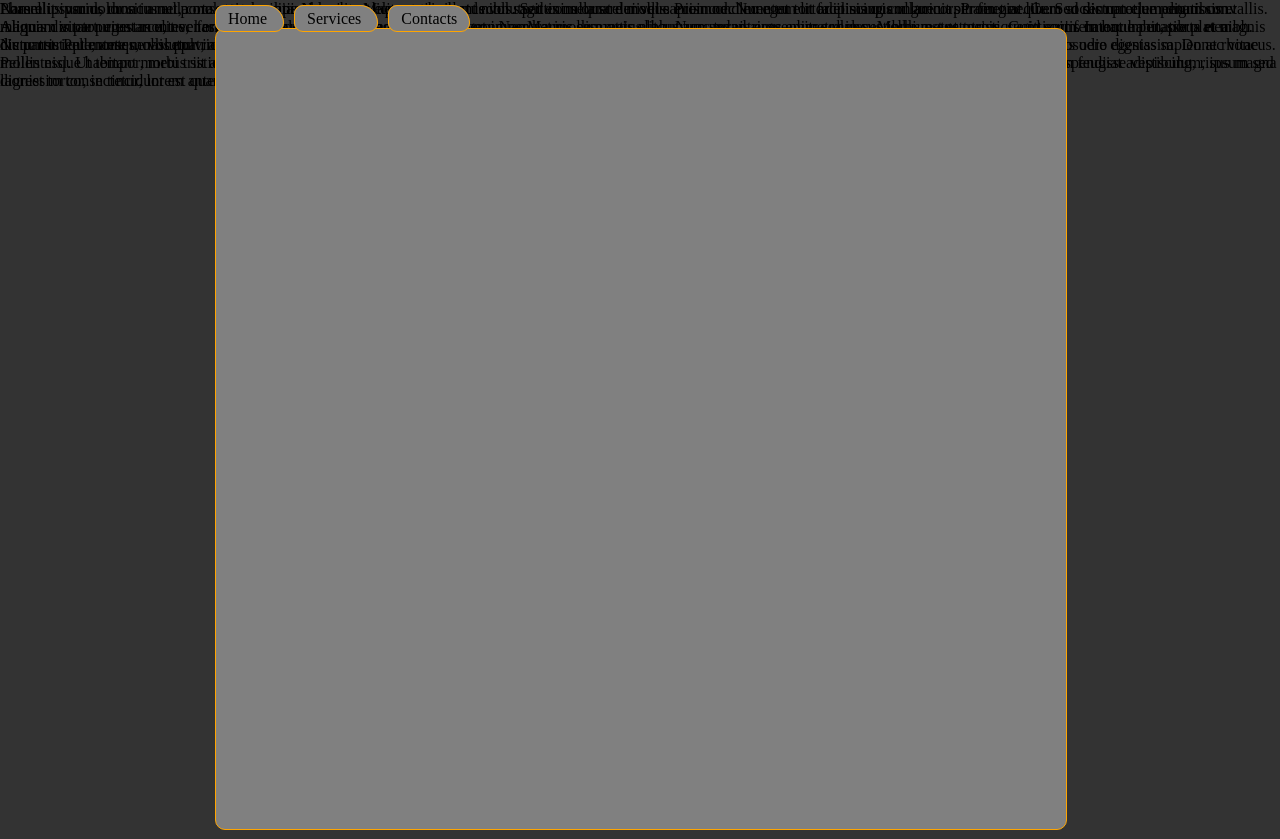
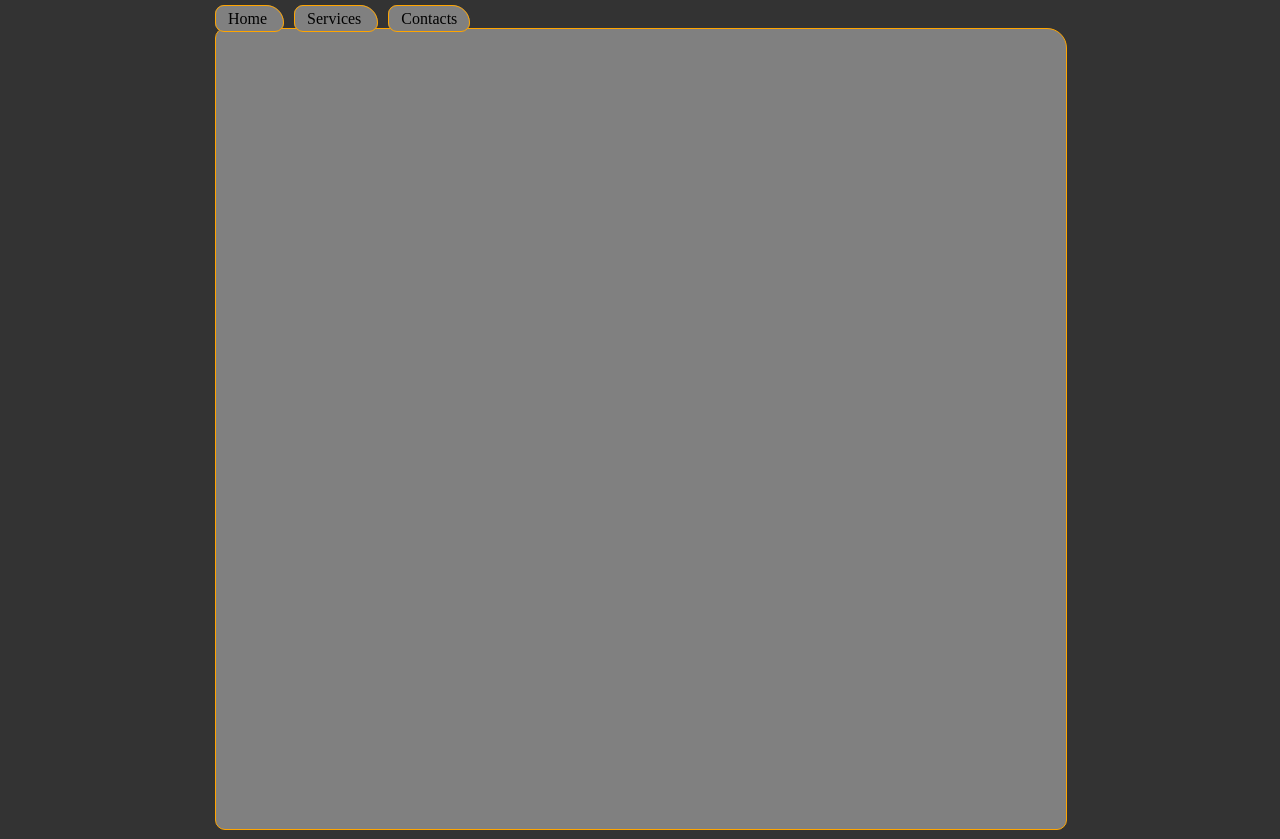
Before and after one commit to antoniopedrofraga/LTW-FEUP, a PHP site: page /Tabs.html in a window 1280 px wide. Shown: the top 839 px of the page. Run offline with PHP 8.4, Linux system fonts and the light colour scheme.

Commit message:
a few updates (uncompleted)

```diff
--- a/Second Class/tabs/style.css
+++ b/Second Class/tabs/style.css
@@ -38,14 +38,14 @@ body
 
 #tabs li div {
 	z-index: -1;
-	position: fixed;
-    top: 0;
-    right: 0;
+    top: 100px;
+    position: absolute;
+    width: 800px;
+    text-align: center;
 }
 
 #welcome {
 	z-index: 0;
-	position: fixed;
     top: 0;
     right: 0;
     background-color: gray;
@@ -59,7 +59,7 @@ body
     min-height: 800px;
     border-style: solid;
 	border-color: orange;
-	border-radius: 10px 10px 10px 10px;
+	border-radius: 10px 20px 10px 10px;
 	border-width: 1px;
     z-index: 0;
 }
```
